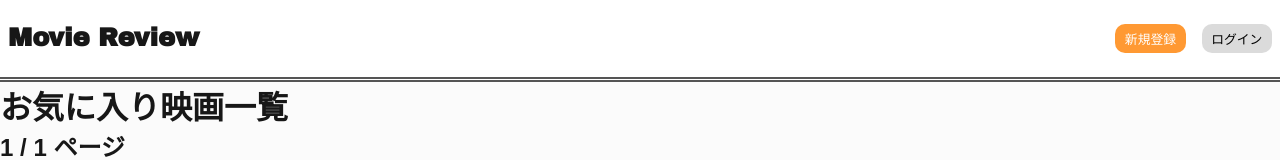
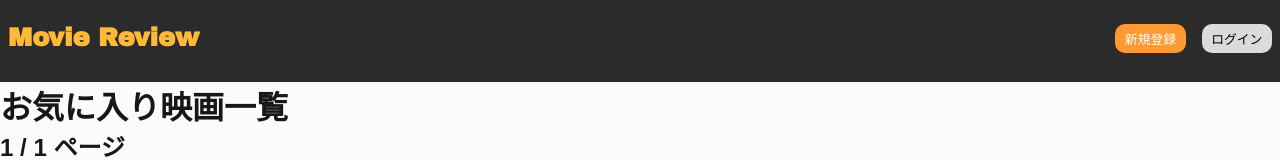
Before and after one commit to fukuda0801/movie-review, a Next.js app: page /movie/favorite in a window 1280 px wide. Shown: the top 160 px of the page. Built offline with nearby package versions, Linux system fonts and the light colour scheme; no server answers; the database is empty.

Commit message:
fix: ヘッダーの背景色を黒に変更

```diff
--- a/src/styles/components/frame/Header.module.css
+++ b/src/styles/components/frame/Header.module.css
@@ -2,14 +2,16 @@
   display: flex;
   justify-content: space-between;
   padding: 0.5rem;
-  border-bottom: double 5px #555;
-  background-color: white;
+  border-bottom: solid 5px rgb(43, 43, 43);
+  background-color: rgb(43, 43, 43);
+  color: white;
 }
 
 .headerGroup h2 {
   margin: 1rem 0;
   font-size: 1.6rem;
   font-weight: 700;
+  color: rgb(255, 185, 56);
 }
 
 .headerButtonGroup {
```
